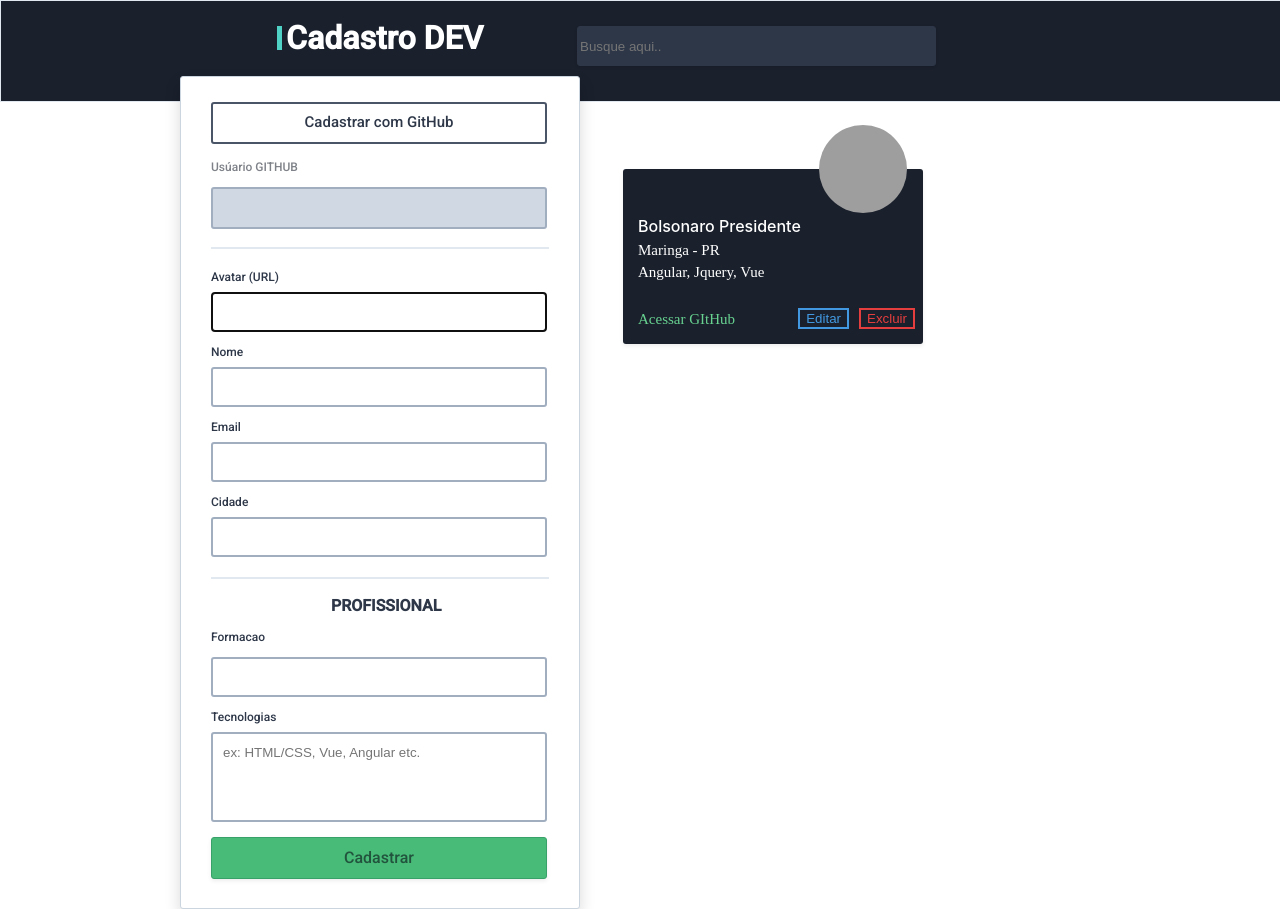
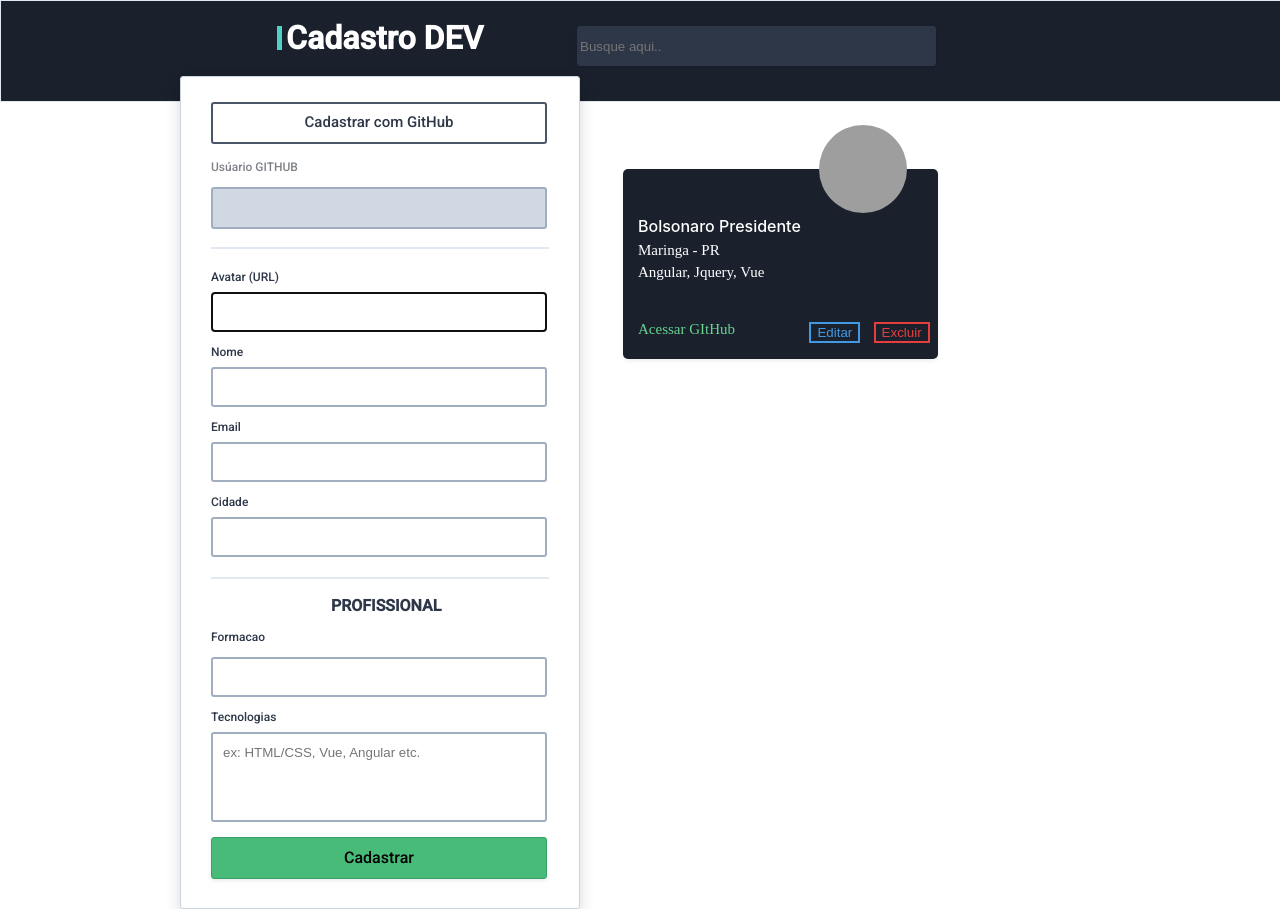
Before and after one commit to vineexz/Formulario-Dev-Front, an Angular app: page / in a window 1280 px wide. Built offline with nearby package versions, Linux system fonts and the light colour scheme; grey boxes are pictures that could not be loaded.

Commit message:
Mudanças básicas de correções.

```diff
--- a/src/app/app.component.css
+++ b/src/app/app.component.css
@@ -49,6 +49,7 @@
   right: 0%;
   top: 25%;
   bottom: 0%;
+  color: #FFFFFF;
   /* Cinzas/Gray-800 */
   background: #2D3748;
   /* Cinzas/Gray-800 */
@@ -390,21 +391,21 @@
   line-height: 24px;
   /* identical to box height, or 150% */
   /* Verdes/$green-900 */
-  color: #22543D;
+  color: #000000;
   }
 .card-cadastrar {
 
 /* card */
 position: absolute;
-width: 300px;
-height: 175px;
+width: 315px;
+height: 190px;
 left: 623px;
 top: 169px;
 /* Cinzas/Gray-900 */
 background: #1A202C;
 /* shadow-sm */
 box-shadow: 0px 2px 4px rgba(0, 0, 0, 0.075);
-border-radius: 3px;
+border-radius: 5px;
 }
 
 .card-cadastrar-dois {
@@ -450,8 +451,10 @@ color: #FFFFFF;
     font-weight: 100;
 }
 .cadastrar-acessogit {
-  margin-left: 15px;
-    margin-top: 30px;
+    width: 99px;
+    height: 18px;
+    margin-left: 15px;
+    margin-top: 40px;
     color: rgba(104, 211, 145, 1);
     font-size: 15px;
     font-weight: 100;
```
Also changed, not shown: src/app/app.component.html (line endings or trailing spaces).
